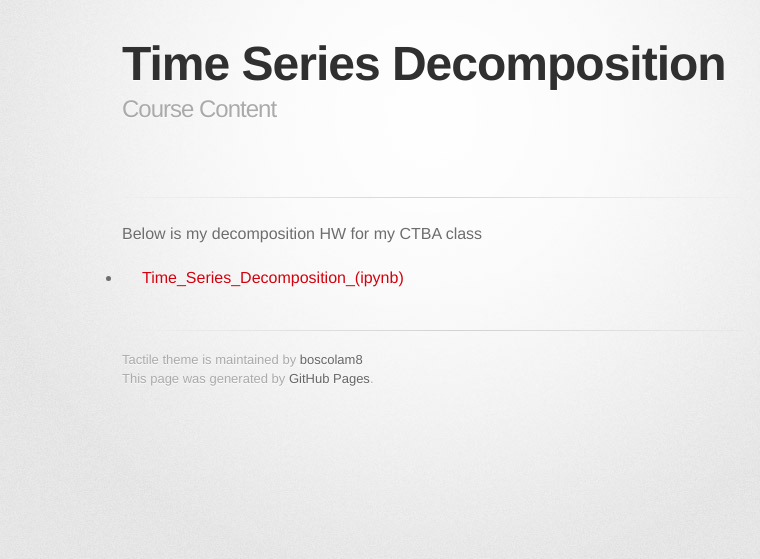
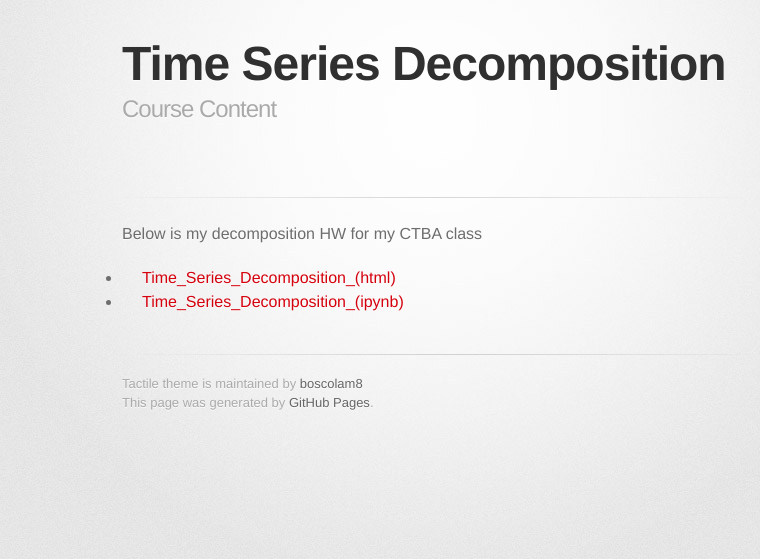
Before and after one commit to boscolam8/blam.github.io, a Jekyll site: the page built from timeseries/index.md, in a window 1280 px wide. Shown: the top 559 px of the page, without its empty margins (208-968 px from the left). Built offline with Jekyll 4.4.1, drawn with Linux system fonts in a browser that asks for light colours; some web fonts are replaced; our own code applies the rules of GitHub Pages for plain Markdown files.

Commit message:
Update index.md

```diff
--- a/timeseries/index.md
+++ b/timeseries/index.md
@@ -4,4 +4,5 @@ description: Course Content
 ---
 
 Below is my decomposition HW for my CTBA class
+- [Time_Series_Decomposition_(html)](TimeSeriesDecomposition.html)
 - [Time_Series_Decomposition_(ipynb)](TimeSeriesDecomposition.ipynb)
```
